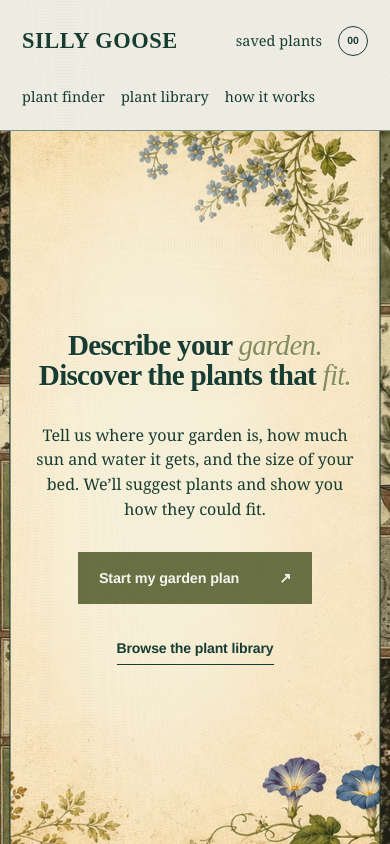
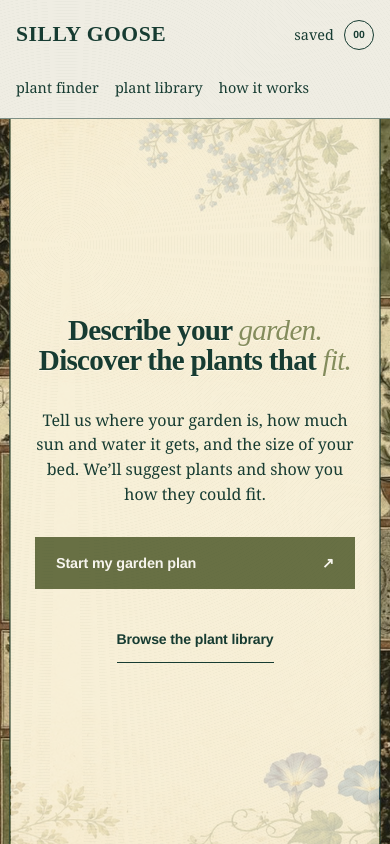
Before and after one commit to larageldenhuis03-code/garden-skripsie, a Next.js app: page / in a window 390 px wide. Shown: the top 844 px of the page. Built offline with nearby package versions, Linux system fonts and the light colour scheme.

Commit message:
Improve mobile layout and touch usability

```diff
--- a/app/components/GardenApp.tsx
+++ b/app/components/GardenApp.tsx
@@ -117,7 +117,10 @@ function Header({
         </button>
       </nav>
       <button className="saved-link" onClick={() => navigate("saved")}>
-        Saved plants <span>{String(savedCount).padStart(2, "0")}</span>
+        <span className="saved-label">Saved plants</span>
+        <span className="saved-count">
+          {String(savedCount).padStart(2, "0")}
+        </span>
       </button>
     </header>
   );
--- a/app/globals.css
+++ b/app/globals.css
@@ -72,6 +72,7 @@ input {
 button {
   border: 0;
   cursor: pointer;
+  touch-action: manipulation;
 }
 
 button:focus-visible,
@@ -206,7 +207,7 @@ button:disabled {
   gap: 16px;
 }
 
-.saved-link span {
+.saved-count {
   display: grid;
   width: 30px;
   height: 30px;
@@ -1910,9 +1911,16 @@ button:disabled {
     justify-content: flex-start;
     gap: 20px;
     overflow-x: auto;
+    overscroll-behavior-x: contain;
+    scrollbar-width: none;
+  }
+
+  .site-header nav::-webkit-scrollbar {
+    display: none;
   }
 
   .site-header nav button {
+    min-height: 44px;
     white-space: nowrap;
   }
 
@@ -1925,7 +1933,7 @@ button:disabled {
   }
 
   .hero-section {
-    min-height: calc(100vh - var(--site-header-height));
+    min-height: calc(100svh - var(--site-header-height));
     background-position: 43% center;
   }
 
@@ -2041,9 +2049,17 @@ button:disabled {
 @media (max-width: 620px) {
   :root {
     --site-border-width: 10px;
+    --site-header-height: 104px;
+  }
+
+  .site-header {
+    gap: 8px 12px;
+    padding: 12px max(16px, env(safe-area-inset-right)) 8px
+      max(16px, env(safe-area-inset-left));
   }
 
   .site-header nav {
+    width: 100%;
     gap: 16px;
   }
 
@@ -2052,8 +2068,22 @@ button:disabled {
     font-size: 0.9rem;
   }
 
+  .saved-link {
+    min-height: 44px;
+    gap: 10px;
+  }
+
+  .saved-label {
+    font-size: 0;
+  }
+
+  .saved-label::after {
+    content: "Saved";
+    font-size: 0.9rem;
+  }
+
   .wordmark span {
-    font-size: 1.4rem;
+    font-size: clamp(1.08rem, 5.8vw, 1.35rem);
   }
 
   .hero-copy,
@@ -2074,6 +2104,14 @@ button:disabled {
     font-size: clamp(1.82rem, 7.4vw, 2.3rem);
   }
 
+  .hero-copy h1 > span {
+    white-space: normal;
+  }
+
+  .hero-section::before {
+    background: rgba(247, 242, 221, 0.76);
+  }
+
   .finder-question h1,
   .finder-question h1.question-two-lines {
     font-size: clamp(2rem, 9vw, 2.8rem);
@@ -2122,6 +2160,12 @@ button:disabled {
   .hero-actions {
     align-items: center;
     flex-direction: column;
+    width: 100%;
+  }
+
+  .hero-actions .button {
+    width: 100%;
+    min-width: 0;
   }
 
   .hero-facts {
@@ -2138,6 +2182,13 @@ button:disabled {
     padding: 56px 24px;
   }
 
+  .section-heading {
+    align-items: flex-start;
+    flex-direction: column;
+    gap: 24px;
+    margin-bottom: 42px;
+  }
+
   .home-specimen-grid,
   .plant-grid,
   .method-grid,
@@ -2177,6 +2228,7 @@ button:disabled {
 
   .finder-footer .button {
     min-width: 0;
+    gap: 20px;
   }
 
   .plant-card {
@@ -2193,9 +2245,39 @@ button:disabled {
   }
 
   .method-grid article {
-    min-height: 300px;
+    min-height: 240px;
     border-right: 0;
     border-bottom: 1px solid var(--line-strong);
+  }
+
+  .load-more,
+  .site-footer {
+    padding: 48px 24px;
+  }
+
+  .load-more .button,
+  .saved-empty .button,
+  .method-callout .button {
+    width: 100%;
+    min-width: 0;
+  }
+
+  .text-link,
+  .save-button,
+  .drawer-toolbar button {
+    display: inline-flex;
+    min-height: 44px;
+    align-items: center;
+  }
+
+  .save-button {
+    padding: 2px 0 2px 10px;
+  }
+
+  .results-count {
+    align-items: flex-start;
+    flex-direction: column;
+    gap: 6px;
   }
 
   .detail-copy {
--- a/app/layout.tsx
+++ b/app/layout.tsx
@@ -1,4 +1,4 @@
-import type { Metadata } from "next";
+import type { Metadata, Viewport } from "next";
 import "@fontsource-variable/bodoni-moda";
 import "@fontsource-variable/bodoni-moda/wght-italic.css";
 import "@fontsource-variable/instrument-sans";
@@ -25,6 +25,11 @@ export const metadata: Metadata = {
   },
 };
 
+export const viewport: Viewport = {
+  width: "device-width",
+  initialScale: 1,
+};
+
 export default function RootLayout({
   children,
 }: Readonly<{
```
Also changed, not shown: 2 other files (tests, documents, lock files or other folders).
